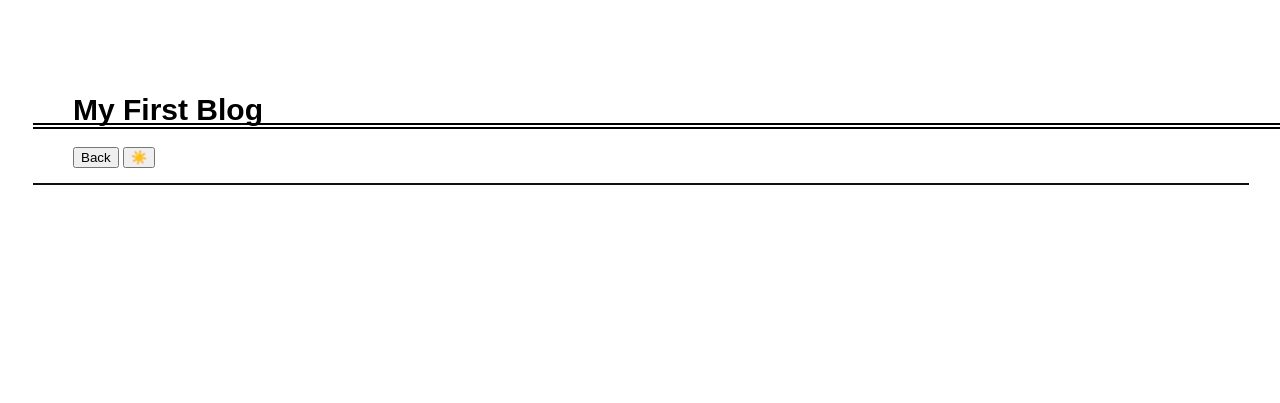
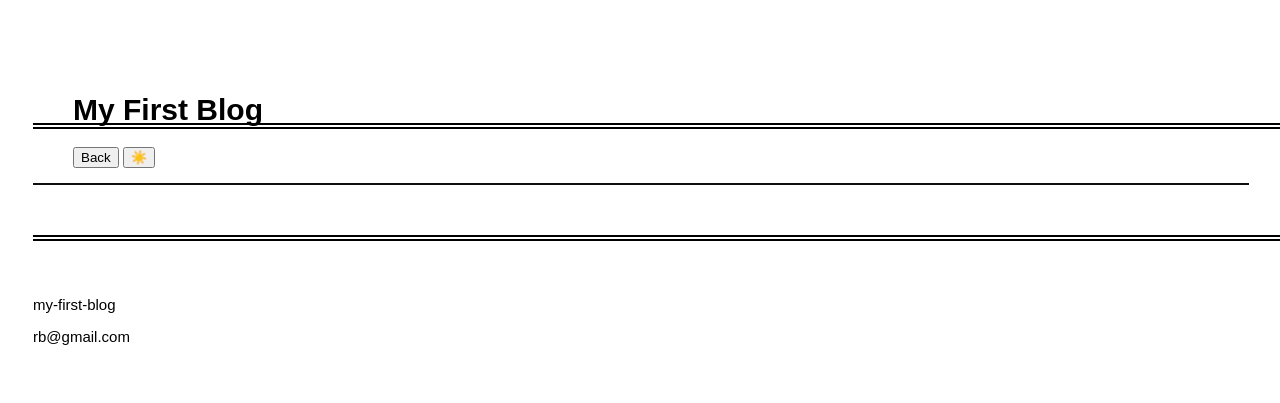
Before and after one commit to RasXBer/blogform, a plain HTML site: page blog.html in a window 1280 px wide. Shown: the top 403 px of the page. Drawn offline with Linux system fonts and the light colour scheme.

Commit message:
changes in css to align the footer

```diff
--- a/assets/css/blog.css
+++ b/assets/css/blog.css
@@ -26,6 +26,25 @@ h1 {
     margin-bottom: 20px;
 }
 
+footer {
+    padding: 40px;
+    border-top: 6px double black;
+    width: 100%;
+    margin: 0;
+    padding-left: 0%;
+}
+/* myFooter {
+    left: 0
+
+} */
+
+/* footer::before {
+    position: absolute;
+    border-top: 6px double black;
+    width: 100%;
+ top: 2px;
+} */
+
 .container {
     margin: 50px auto;
     width: 100%;
--- a/assets/css/styles.css
+++ b/assets/css/styles.css
@@ -45,12 +45,6 @@ header::after {
 header button {
     position: relative;
     right: 200px;
-}
-
-myFooter {
-    left:0
-    position: absolute;
-    border-bottom: 6px double black;
 }
 
 .container {
--- a/assets/js/blog.js
+++ b/assets/js/blog.js
@@ -35,3 +35,22 @@ function myFunction() {
     var element = document.body;
     element.classList.toggle("dark-mode");
 }
+
+// Function to create and populate the footer with three items
+function populateFooter() {
+    // Footer element
+    const footer = document.getElementById("myFooter");
+
+    const blogName = document.createElement("p");
+    blogName.textContent ="my-first-blog";
+
+    const email = document.createElement("p");
+    email.textContent = "rb@gmail.com";
+
+    // Append items to the footer
+    footer.appendChild(blogName);
+    footer.appendChild(email);
+}
+
+// Call the function to populate the footer
+populateFooter();
--- a/blog.html
+++ b/blog.html
@@ -20,7 +20,9 @@
             <div id="blogPostsContainer"></div>
         </div>
     </div>
-
+    <footer id="myFooter">
+        <!-- Items will be dynamically added here -->
+    </footer>
     <script src="./assets/js/blog.js"></script>
 </body>
 
```
Also changed, not shown: assets/js/script.js (+0 -20 lines), index.html (+1 -3 lines).
